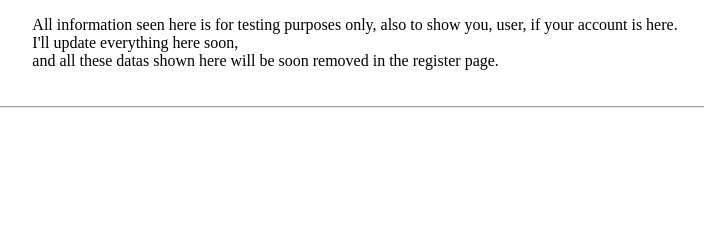
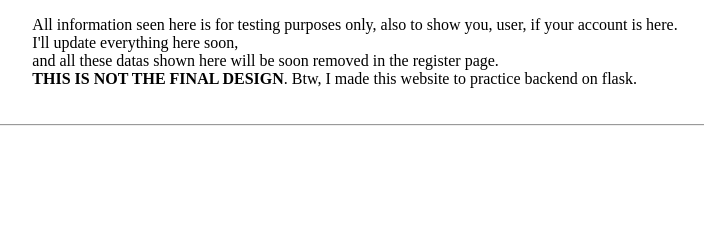
Before and after one commit to Glenardd/write_up, a Flask app: page /register in a window 1280 px wide. Shown: the part 233-473 px from the top of the page, without its empty margins (285-989 px from the left). Run offline with Flask 3, Linux system fonts and the light colour scheme; data that the repository does not hold is empty.

Commit message:
Added some additional message in register form

```diff
--- a/templates/register.html
+++ b/templates/register.html
@@ -67,7 +67,9 @@
             {% endfor %}
         </table>
         <p id="message">All information seen here is for testing purposes only, also to show you, user, if your account is here. <br>
-            I'll update everything here soon, <br> and all these datas shown here will be soon removed in the register page. </p>
+            I'll update everything here soon, <br> and all these datas shown here will be soon removed in the register page.<br>
+            <b>THIS IS NOT THE FINAL DESIGN</b>. Btw, I made this website to practice backend on flask.
+        </p>
     </div>
 </div>
 <hr/>
```
